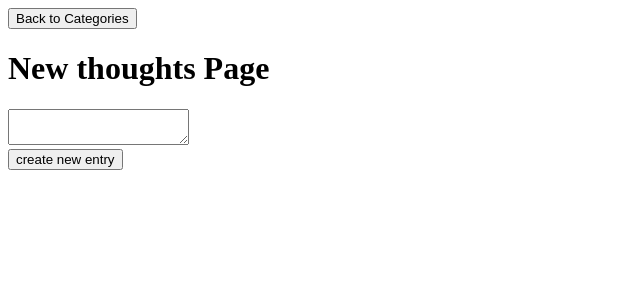
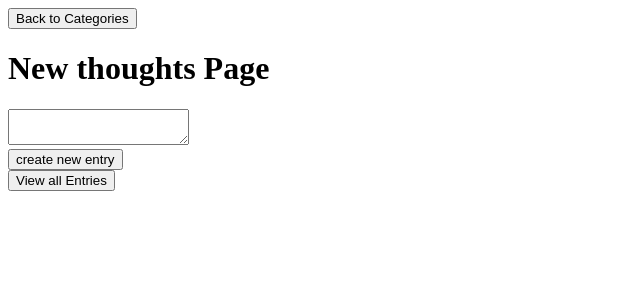
Before and after one commit to jamesphongduong/journal_REACT, a React (Create React App) app: page /entry/new/1 in a window 1280 px wide. Shown: the top 300 px of the page, without its empty margins (0-640 px from the left). Built offline with nearby package versions, Linux system fonts and the light colour scheme.

Commit message:
journal entries page added

```diff
--- a/src/components/App.js
+++ b/src/components/App.js
@@ -22,7 +22,7 @@ class App extends Component {
     }
 
     render() {
-        const { categories } = this.state;
+        const { categories, entries } = this.state;
 
         return (
             <div>
@@ -39,7 +39,10 @@ class App extends Component {
                         render={(props) => {
                             return <NewEntryPage {...props} categories={categories} onEntryFormSubmit={this.onEntryFormSubmit}/>
                         }} />
-                        <Route exact path="/entries" component= {JournalEntries} />
+                        <Route exact path="/entries"
+                        render={() => {
+                            return <JournalEntries entries={entries} />
+                        }} />
                     </div>
                 </BrowserRouter>
             </div>
--- a/src/components/pages/CategorySelection.js
+++ b/src/components/pages/CategorySelection.js
@@ -11,9 +11,9 @@ class CategorySelection extends Component {
                 <ul>
                     {categories.map((item, index) => {
                         return (
-                        <li key={item}>
-                            <Link to={`/entry/new/${index}`}>{item}</Link>
-                        </li>
+                            <li key={item}>
+                                <Link to={`/entry/new/${index}`}>{item}</Link>
+                            </li>
                         );
                     })}
                 </ul>
--- a/src/components/pages/JournalEntries.js
+++ b/src/components/pages/JournalEntries.js
@@ -1,10 +1,24 @@
 import React, { Component } from "react";
 
 class JournalEntries extends Component {
+    // state = { entries: null }
+
     render() {
+    //entries is an array of objects
+    const {entries} = this.props;
+
         return (
             <div>
                 <h1>Journal Entries</h1>
+                <ul>
+                    {entries.map((item) => {
+                        return(
+                        <li key={item.entry}>
+                            {item.entry}
+                        </li>
+                        );
+                    })}
+                </ul>
             </div>
         );
     }
--- a/src/components/pages/NewEntryPage.js
+++ b/src/components/pages/NewEntryPage.js
@@ -31,6 +31,9 @@ class NewEntryPage extends Component {
                         </Link>
                         <h1>New {category} Page</h1>
                         <EntryForm onEntryFormSubmit={onEntryFormSubmit} category={category}/>
+                            <Link to="/entries">
+                                <button>View all Entries</button>
+                            </Link>
                     </div>
                 }
             </div>
```
